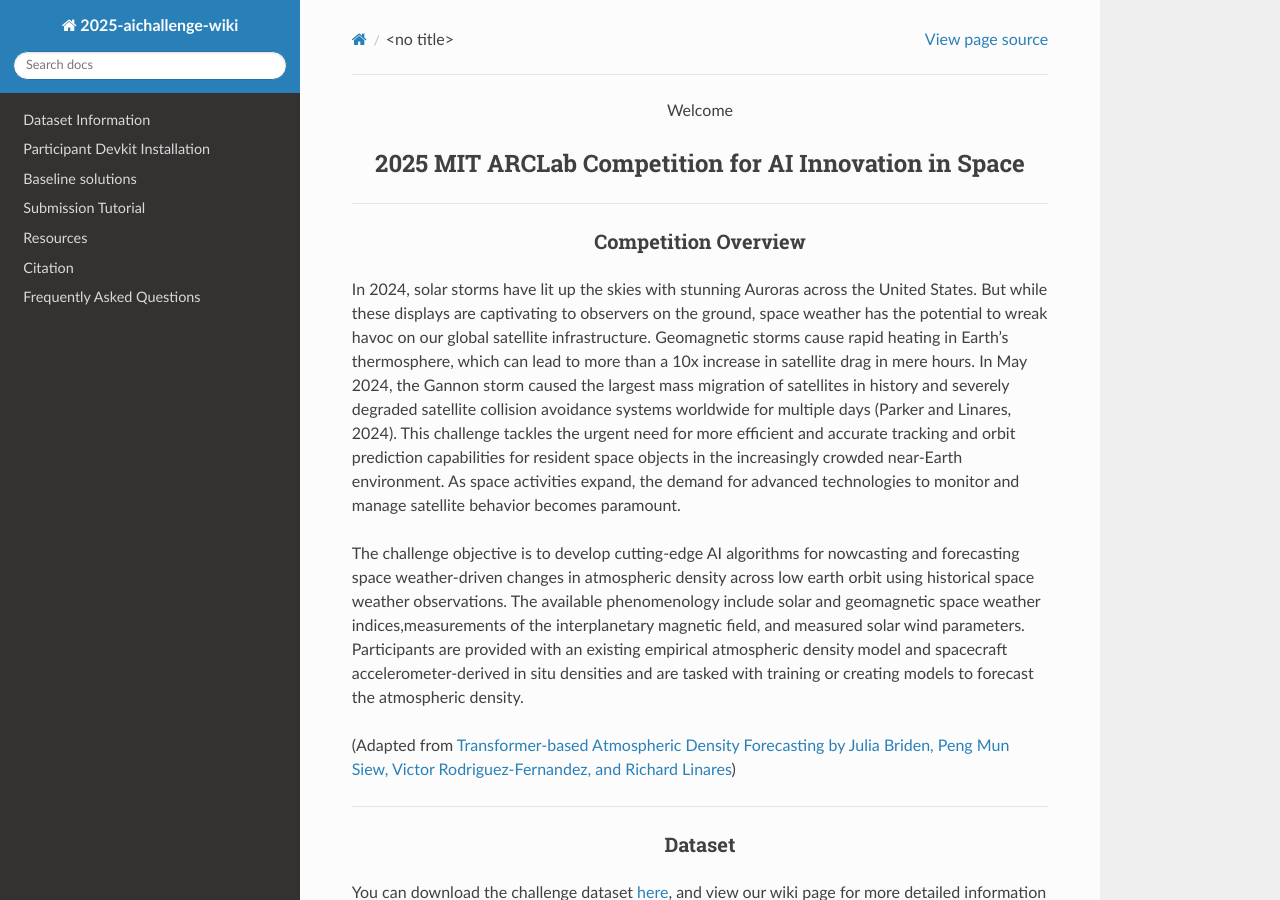
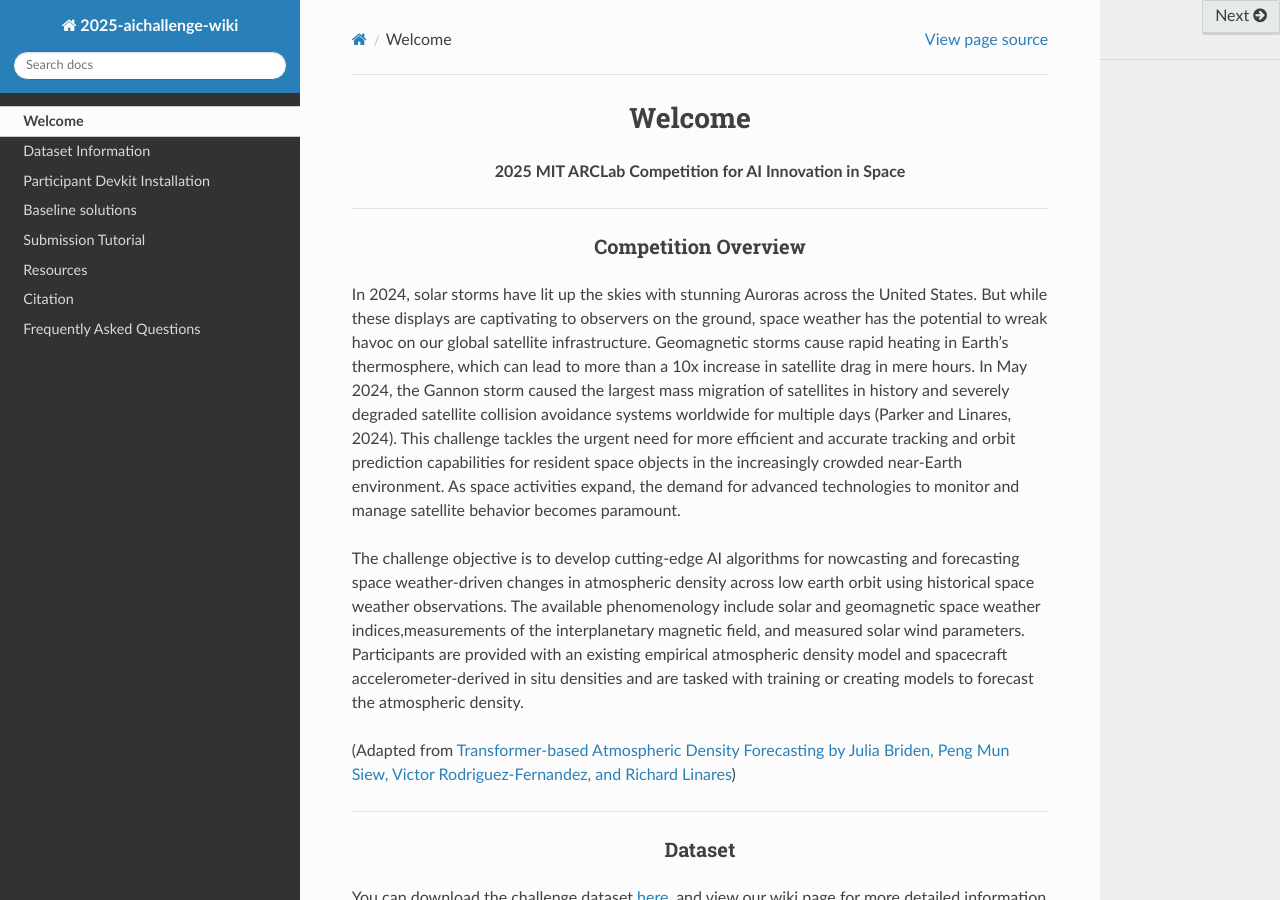
Before and after one commit to olgupila/STORM-AI-devkit-2025, a Sphinx documentation site: the page built from docs/README.md, in a window 1280 px wide and 900 px high. Built offline with Sphinx 7.4.7 and the Read the Docs theme 3.1.0, drawn with Linux system fonts in a browser that asks for light colours; pages that are not in the unit, such as notebooks, are missing from menus.

Commit message:
title formatting

```diff
--- a/docs/README.md
+++ b/docs/README.md
@@ -1,7 +1,7 @@
 <div align="center">
 
-Welcome
-<h2> 2025 MIT ARCLab Competition for AI Innovation in Space </h2>
+# Welcome
+**2025 MIT ARCLab Competition for AI Innovation in Space**
 
 </div>
 
```
